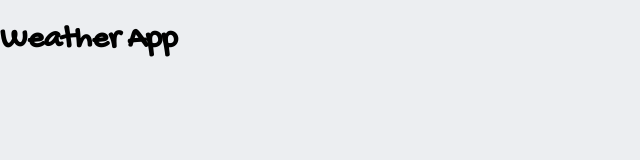
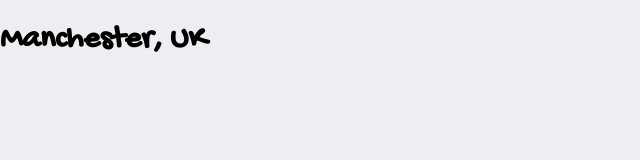
Before and after one commit to C-Marfil/weather-app, a React (Create React App) app: page / in a window 1280 px wide. Shown: the top 160 px of the page, without its empty margins (0-640 px from the left). Built offline with nearby package versions, Linux system fonts and the light colour scheme.

Commit message:
declared first component and its props

```diff
--- a/package.json
+++ b/package.json
@@ -6,6 +6,7 @@
     "@testing-library/jest-dom": "^5.16.5",
     "@testing-library/react": "^13.4.0",
     "@testing-library/user-event": "^13.5.0",
+    "prop-types": "^15.8.1",
     "react": "^18.2.0",
     "react-dom": "^18.2.0",
     "react-scripts": "5.0.1"
--- a/src/components/App.js
+++ b/src/components/App.js
@@ -1,11 +1,17 @@
 import React from "react";
+import PropTypes from "prop-types";
+import LocationDetails from "./LocationDetails";
 
-function App() {
-  return (
-    <div className="props">
-      <h1>Weather App</h1>
-    </div>
-  );
+function App({ location }) {
+  const { city, country } = location;
+  return <LocationDetails city={city} country={country} />;
 }
 
+App.propTypes = {
+  location: PropTypes.shape({
+    city: PropTypes.string,
+    country: PropTypes.string,
+  }).isRequired,
+};
+
 export default App;
--- /dev/null
+++ b/src/components/LocationDetails.jsx
@@ -0,0 +1,14 @@
+import React from "react";
+import PropTypes from "prop-types";
+
+function LocationDetails(props) {
+  const { city, country } = props;
+  return <h1>{`${city}, ${country}`}</h1>;
+}
+
+LocationDetails.propTypes = {
+  country: PropTypes.string.isRequired,
+  city: PropTypes.string.isRequired,
+};
+
+export default LocationDetails;
--- /dev/null
+++ b/src/data/forecast.json
@@ -0,0 +1,78 @@
+{
+    "location": {
+      "city": "Manchester",
+      "country": "UK"
+    },
+    "forecasts": [
+      {
+        "date": 1525046400000,
+        "temperature": {
+          "max": 11,
+          "min": 4
+        },
+        "wind": {
+          "speed": 13,
+          "direction": "s"
+        },
+        "humidity": 30,
+        "description": "Clear",
+        "icon": "800"
+      },
+      {
+        "date": 1525132800000,
+        "temperature": {
+          "max": 13,
+          "min": 8
+        },
+        "wind": {
+          "speed": 60,
+          "direction": "ne"
+        },
+        "humidity": 80,
+        "description": "Stormy",
+        "icon": "211"
+      },
+      {
+        "date": 1525219200000,
+        "temperature": {
+          "max": 1,
+          "min": -2
+        },
+        "wind": {
+          "speed": 5,
+          "direction": "n"
+        },
+        "humidity": 50,
+        "description": "Heavy Snow",
+        "icon": "602"
+      },
+      {
+        "date": 1525305600000,
+        "temperature": {
+          "max": 20,
+          "min": 4
+        },
+        "wind": {
+          "speed": 150,
+          "direction": "e"
+        },
+        "humidity": 80,
+        "description": "Tornado",
+        "icon": "781"
+      },
+      {
+        "date": 1525392000000,
+        "temperature": {
+          "max": 25,
+          "min": 18
+        },
+        "wind": {
+          "speed": 8,
+          "direction": "nne"
+        },
+        "humidity": 50,
+        "description": "Hazy",
+        "icon": "721"
+      }
+    ]
+  }
--- a/src/index.js
+++ b/src/index.js
@@ -2,10 +2,11 @@
 import ReactDOM from "react-dom/client";
 import "./styles/index.css";
 import App from "./components/App";
+import forecast from "./data/forecast.json";
 
 const root = ReactDOM.createRoot(document.getElementById("root"));
 root.render(
   <React.StrictMode>
-    <App />
+    <App location={forecast.location} />
   </React.StrictMode>
 );
```
Also changed, not shown: 2 other files (tests, documents, lock files or other folders).
